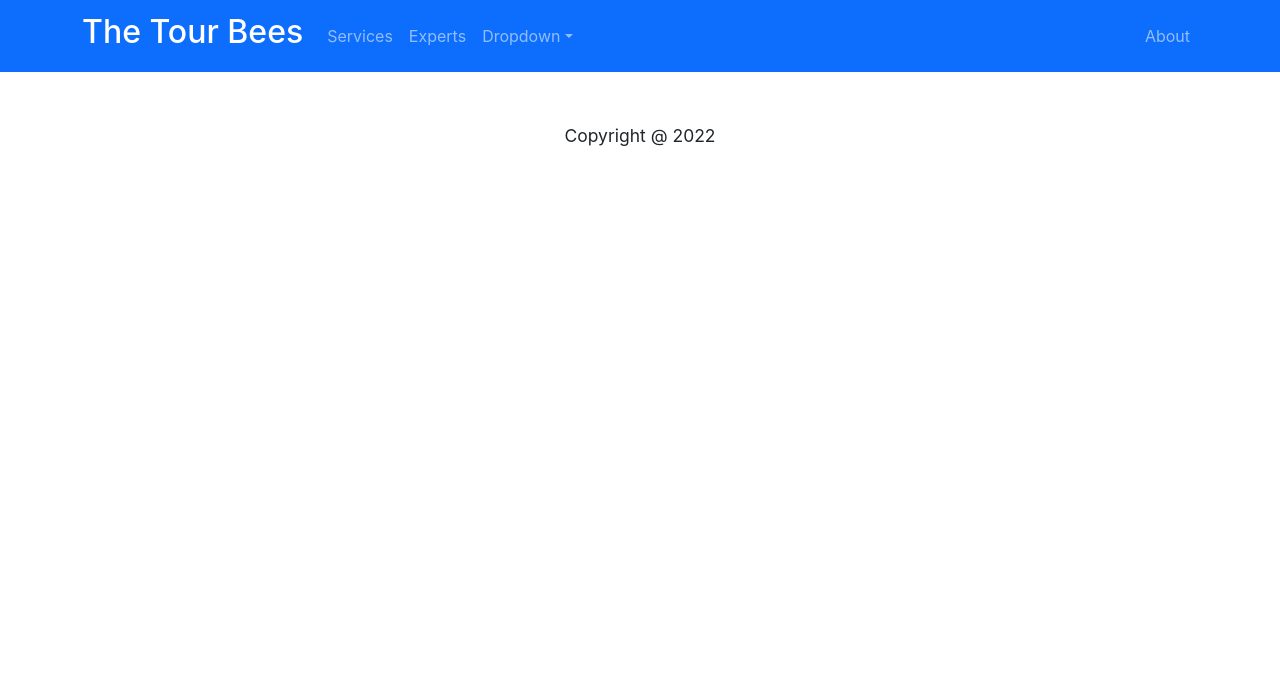
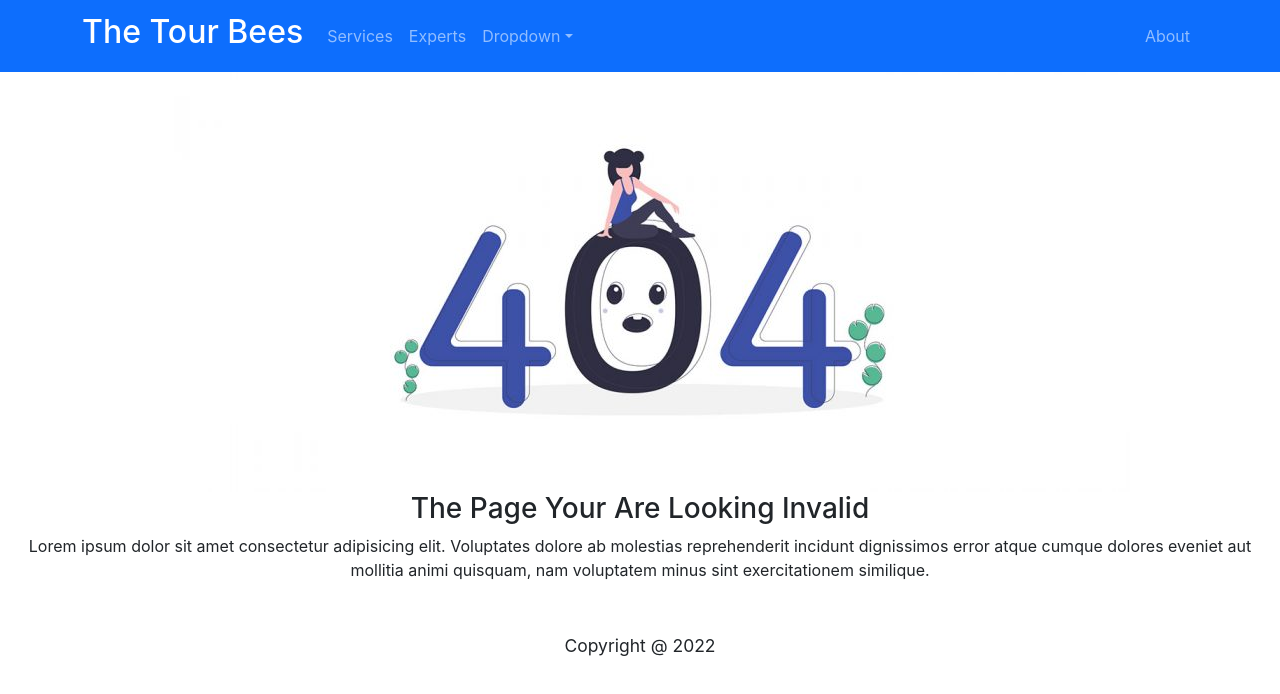
Before and after one commit to mdmehedihasan/the-tour-bees-site, a React (Create React App) app: page /login in a window 1280 px wide. Shown: the top 694 px of the page. Built offline with nearby package versions, Linux system fonts and the light colour scheme.

Commit message:
404  page addedd

```diff
--- a/src/App.js
+++ b/src/App.js
@@ -3,6 +3,7 @@ import { Route, Routes } from 'react-router-dom';
 import Home from './Pages/Home/Home/Home';
 import Header from './Shared/Header/Header';
 import Footer from './Shared/Footer/Footer';
+import NotFound from './Shared/NotFound/NotFound';
 
 function App() {
   return (
@@ -10,6 +11,7 @@ function App() {
       <Header></Header>
       <Routes>
         <Route path='/' element={<Home></Home>}></Route>
+        <Route path='*' element={<NotFound></NotFound>}></Route>
       </Routes>
       <Footer></Footer>
     </div>
--- a/src/Shared/NotFound/NotFound.js
+++ b/src/Shared/NotFound/NotFound.js
@@ -1,9 +1,14 @@
 import React from 'react';
+import notfound from "../../images/notFound/notFound.jpg"
 
 const NotFound = () => {
     return (
         <div>
-            <h2>Not Found Page</h2>
+            <div><img src={notfound} alt="" /></div>
+            <div>
+                <h3>The Page Your Are Looking Invalid</h3>
+                <p>Lorem ipsum dolor sit amet consectetur adipisicing elit. Voluptates dolore ab molestias reprehenderit incidunt dignissimos error atque cumque dolores eveniet aut mollitia animi quisquam, nam voluptatem minus sint exercitationem similique.</p>
+            </div>
         </div>
     );
 };
```
Also changed, not shown: src/images/notFound/notFound.jpg (added).
